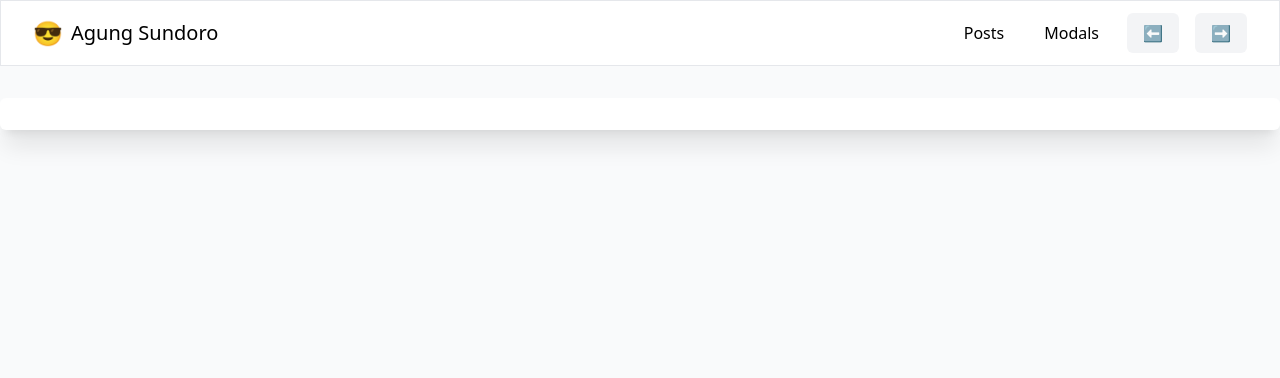
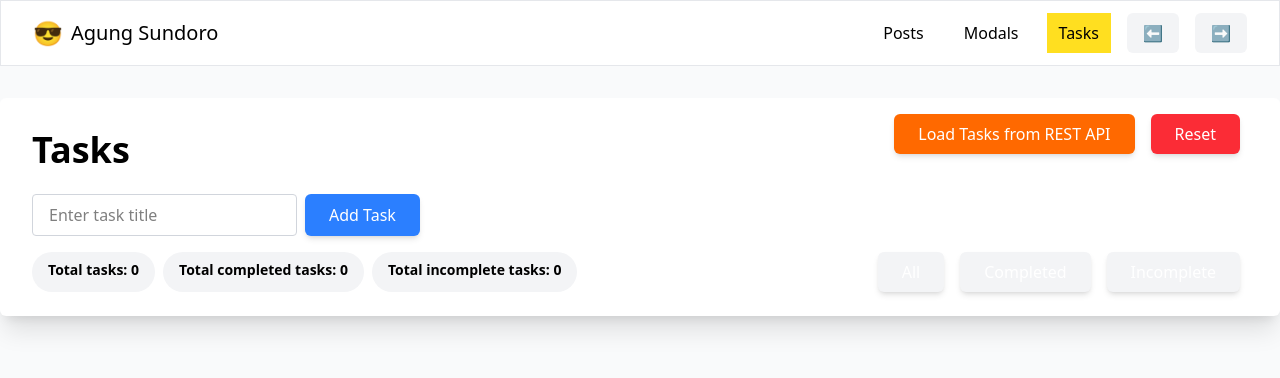
Before and after one commit to agung2001/hands-on-react, a React (Vite) app in the folder projects/blog/: page /tasks in a window 1280 px wide. Shown: the top 378 px of the page. Built offline with nearby package versions, Linux system fonts and the light colour scheme.

Commit message:
feat: implement tasks page

```diff
--- /dev/null
+++ b/projects/blog/src/pages/Tasks.jsx
@@ -0,0 +1,136 @@
+import { useState } from 'react';
+import Button from '../library/Button';
+
+function Tasks() {
+  const [tasks, setTasks] = useState([]);
+  const [newTask, setNewTask] = useState('');
+  const [filter, setFilter] = useState('all');
+
+  const totalTasks = tasks.length;
+  const totalCompletedTasks = tasks.filter((task) => task.completed).length;
+  const totalIncompleteTasks = tasks.filter((task) => !task.completed).length;
+
+  const handleSubmit = (e) => {
+    e.preventDefault();
+    if (!newTask.trim()) return;
+
+    setTasks([
+      ...tasks,
+      {
+        id: Date.now(),
+        title: newTask,
+        completed: false,
+      },
+    ]);
+    setNewTask('');
+  };
+
+  const toggleTask = (id) => {
+    setTasks(
+      tasks.map((task) => (task.id === id ? { ...task, completed: !task.completed } : task))
+    );
+  };
+
+  const deleteTask = (id) => {
+    setTasks(tasks.filter((task) => task.id !== id));
+  };
+
+  const loadTasks = async () => {
+    try {
+      const response = await fetch('https://jsonplaceholder.typicode.com/todos?_limit=5');
+      const data = await response.json();
+      setTasks(data);
+    } catch (error) {
+      console.error('Error loading tasks:', error);
+    }
+  };
+
+  const resetTasks = () => {
+    setTasks([]);
+  };
+
+  const filteredTasks = tasks.filter((task) => {
+    if (filter === 'completed') return task.completed;
+    if (filter === 'incomplete') return !task.completed;
+    return true;
+  });
+
+  return (
+    <div>
+      <div className="flex gap-2 float-right">
+        <Button onClick={loadTasks} className="bg-orange-500">
+          Load Tasks from REST API
+        </Button>
+        <Button onClick={resetTasks} className="bg-red-500">
+          Reset
+        </Button>
+      </div>
+
+      <h1 className="text-4xl font-bold py-4">Tasks</h1>
+
+      <div className="flex gap-2 py-2 justify-between">
+        <form onSubmit={handleSubmit} className="flex gap-2">
+          <input
+            value={newTask}
+            onChange={(e) => setNewTask(e.target.value)}
+            type="text"
+            placeholder="Enter task title"
+            className="border border-gray-300 px-4 py-2 rounded"
+          />
+          <Button type="submit">Add Task</Button>
+        </form>
+      </div>
+
+      <div className="flex gap-2 py-2 justify-between">
+        <div className="flex gap-2">
+          <p className="bg-gray-100 px-4 py-2 rounded-full text-sm font-bold">
+            Total tasks: {totalTasks}
+          </p>
+          <p className="bg-gray-100 px-4 py-2 rounded-full text-sm font-bold">
+            Total completed tasks: {totalCompletedTasks}
+          </p>
+          <p className="bg-gray-100 px-4 py-2 rounded-full text-sm font-bold">
+            Total incomplete tasks: {totalIncompleteTasks}
+          </p>
+        </div>
+
+        <div className="flex gap-2">
+          <Button onClick={() => setFilter('all')} className="bg-gray-100 text-black">
+            All
+          </Button>
+          <Button onClick={() => setFilter('completed')} className="bg-gray-100 text-black">
+            Completed
+          </Button>
+          <Button onClick={() => setFilter('incomplete')} className="bg-gray-100 text-black">
+            Incomplete
+          </Button>
+        </div>
+      </div>
+
+      <div className="flex flex-col gap-4">
+        {filteredTasks.map((task) => (
+          <div
+            key={task.id}
+            className={`cursor-pointer p-4 rounded-md flex justify-between ${
+              task.completed ? 'bg-green-500' : 'bg-yellow-500'
+            }`}
+            onClick={() => toggleTask(task.id)}
+          >
+            <h2>{task.title}</h2>
+            <button
+              onClick={(e) => {
+                e.stopPropagation();
+                deleteTask(task.id);
+              }}
+              className="bg-red-500 text-white px-4 py-2"
+            >
+              <i className="fa-solid fa-trash"></i>
+            </button>
+          </div>
+        ))}
+      </div>
+    </div>
+  );
+}
+
+export default Tasks;
--- a/projects/blog/src/routes.ts
+++ b/projects/blog/src/routes.ts
@@ -2,6 +2,7 @@ import Home from './pages/Home';
 import Modals from './pages/Modals';
 import Posts from './pages/Posts';
 import Post from './pages/Post';
+import Tasks from './pages/Tasks';
 
 // import Modals from './components/pages/Modals';
 // import NotFound from './components/pages/NotFound';
@@ -27,12 +28,12 @@ const routes = [
     element: Modals,
     isMenu: true,
   },
-  //   {
-  //     name: 'Tasks',
-  //     path: '/tasks',
-  //     element: Tasks,
-  //     isMenu: true,
-  //   },
+  {
+    name: 'Tasks',
+    path: '/tasks',
+    element: Tasks,
+    isMenu: true,
+  },
   //   {
   //     name: 'Samples',
   //     path: '/samples',
```
